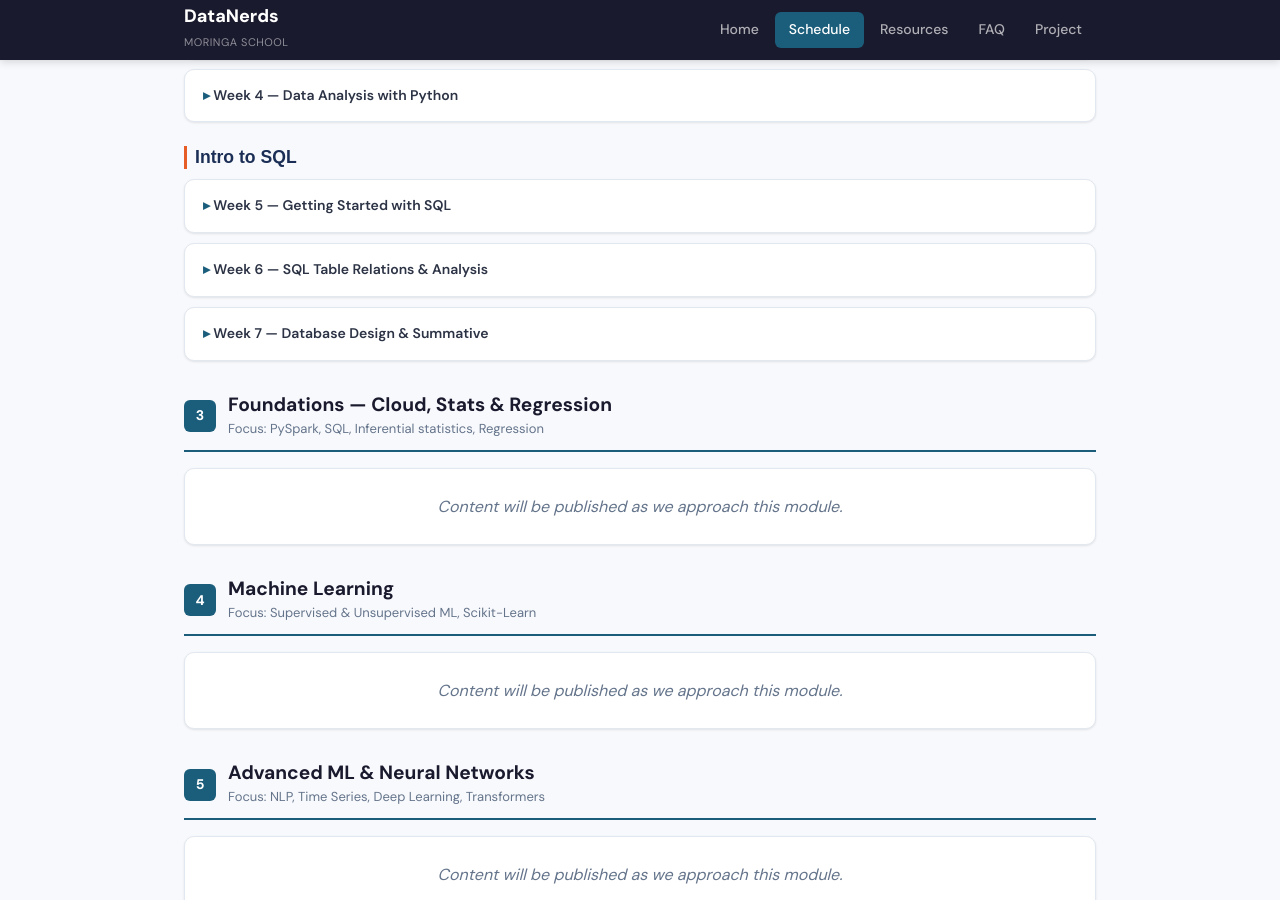
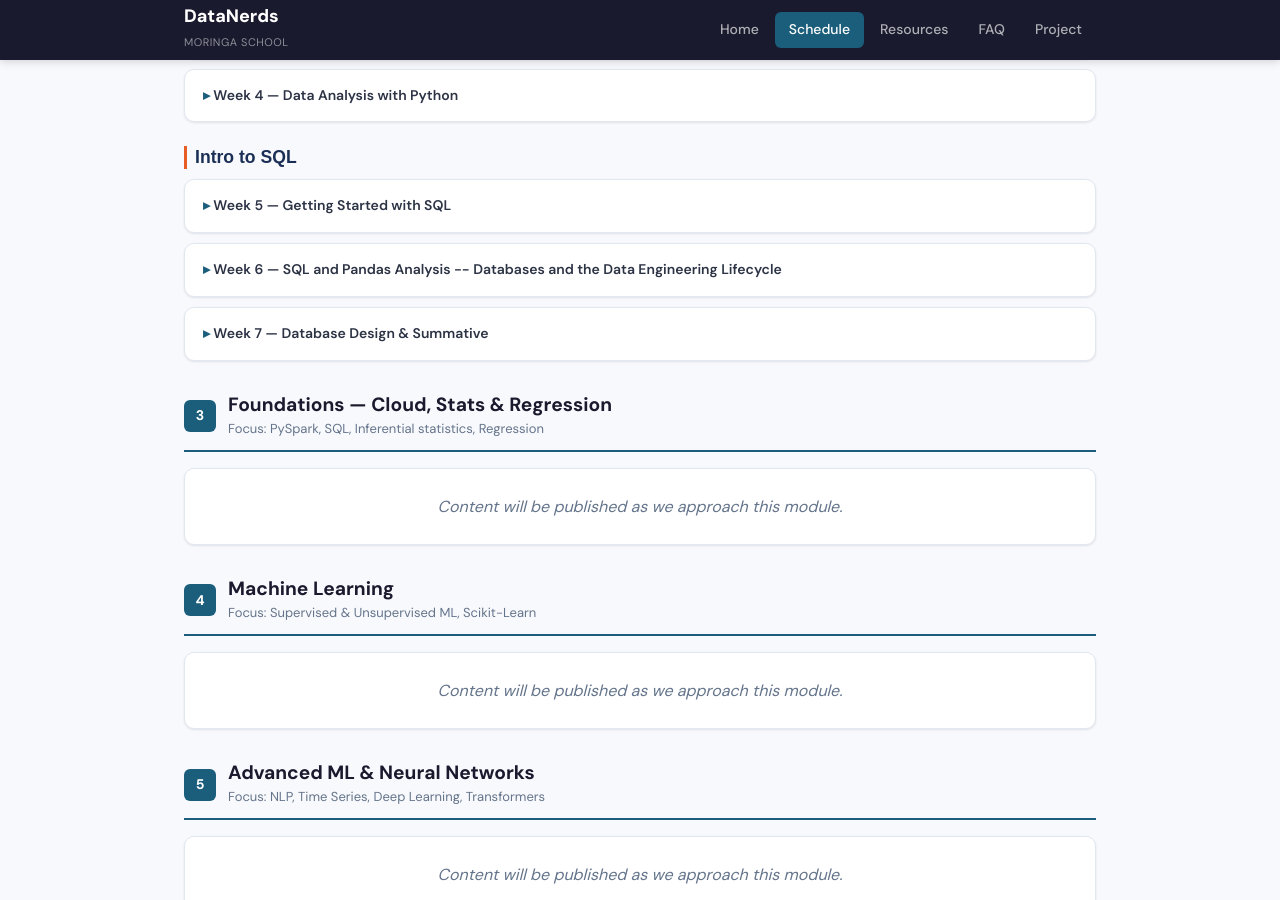
Before and after one commit to ds-moringa-datanerds/ds-moringa-datanerds.github.io, a Jekyll site: the page built from schedule.md, in a window 1280 px wide and 900 px high, scrolled down 967 px. Built offline with Jekyll 4.4.1, drawn with Linux system fonts in a browser that asks for light colours; part of the change alters nothing that is shown.

Commit message:
Revise schedule for Week 6 and update materials links
Updated schedule details for Week 6, including changes to topics and added links for materials.

```diff
--- a/schedule.md
+++ b/schedule.md
@@ -376,7 +376,7 @@ title: Schedule
             </div>
           </td>
         </tr>
-        <tr>
+        <!-- <tr>
           <td>Day 3</td>
           <td><span class="topic-link">Grouping Data &amp; Aggregate Functions</span></td>
           <td>
@@ -385,14 +385,14 @@ title: Schedule
               <a href="#">Recording</a>
             </div>
           </td>
-        </tr>
+        </tr> -->
       </tbody>
     </table>
   </details>
 
   <!-- WEEK 6 -->
   <details class="week-dropdown">
-    <summary class="week-summary">Week 6 — SQL Table Relations &amp; Analysis</summary>
+    <summary class="week-summary">Week 6 — SQL and Pandas Analysis -- Databases and the Data Engineering Lifecycle</summary>
     <table class="schedule-table">
       <thead>
         <tr>
@@ -404,11 +404,12 @@ title: Schedule
       <tbody>
         <tr>
           <td>Day 1</td>
-          <td><span class="topic-link">SQL JOINs</span></td>
+          <td><span class="topic-link"> Data Analysis Using SQL and Pandas</span></td>
           <td>
             <div class="materials">
-              <a href="#">Slides</a>
-              <a href="#">Recording</a>
+              <a href="https://docs.google.com/presentation/d/1ysE62ZcVEzBiY4HssggbnMkSrOyz_UzY/edit?usp=sharing&ouid=114196536710579440731&rtpof=true&sd=true" target="_blank">Slides</a>
+              <a href="https://drive.google.com/file/d/17UUlmQg96Y4NXf47QPjNBqfFbMNi3Del/view?usp=sharing" target="_blank">Notebook</a>
+              <a href="#" target="_blank">Recording</a>
             </div>
           </td>
         </tr>
@@ -417,8 +418,9 @@ title: Schedule
           <td><span class="topic-link">SQL Subqueries</span></td>
           <td>
             <div class="materials">
-              <a href="#">Slides</a>
-              <a href="#">Recording</a>
+              <a href="#" target="_blank">Slides</a>
+              <a href="#" target="_blank">Notebook</a>
+              <a href="#" target="_blank">Recording</a>
             </div>
           </td>
         </tr>
@@ -427,8 +429,9 @@ title: Schedule
           <td><span class="topic-link">Data Analysis with SQL &amp; Pandas</span></td>
           <td>
             <div class="materials">
-              <a href="#">Slides</a>
-              <a href="#">Recording</a>
+              <a href="#" target="_blank">Slides</a>
+              <a href="#" target="_blank">Notebook</a>
+              <a href="#" target="_blank">Recording</a>
             </div>
           </td>
         </tr>
@@ -453,8 +456,9 @@ title: Schedule
           <td><span class="topic-link">Database Administration &amp; Design</span></td>
           <td>
             <div class="materials">
-              <a href="#">Slides</a>
-              <a href="#">Recording</a>
+              <a href="#" target="_blank">Slides</a>
+              <a href="#" target="_blank">Notebook</a>
+              <a href="#" target="_blank">Recording</a>
             </div>
           </td>
         </tr>
@@ -463,8 +467,9 @@ title: Schedule
           <td><span class="topic-link">Data Engineering Lifecycle with SQL</span></td>
           <td>
             <div class="materials">
-              <a href="#">Slides</a>
-              <a href="#">Recording</a>
+              <a href="#" target="_blank">Slides</a>
+              <a href="#" target="_blank">Notebook</a>
+              <a href="#" target="_blank">Recording</a>
             </div>
           </td>
         </tr>
@@ -473,8 +478,9 @@ title: Schedule
           <td><span class="topic-link">SQL Interview Practice &amp; Writing Queries</span></td>
           <td>
             <div class="materials">
-              <a href="#">Slides</a>
-              <a href="#">Recording</a>
+              <a href="#" target="_blank">Slides</a>
+              <a href="#" target="_blank">Notebook</a>
+              <a href="#" target="_blank">Recording</a>
             </div>
           </td>
         </tr>
```
